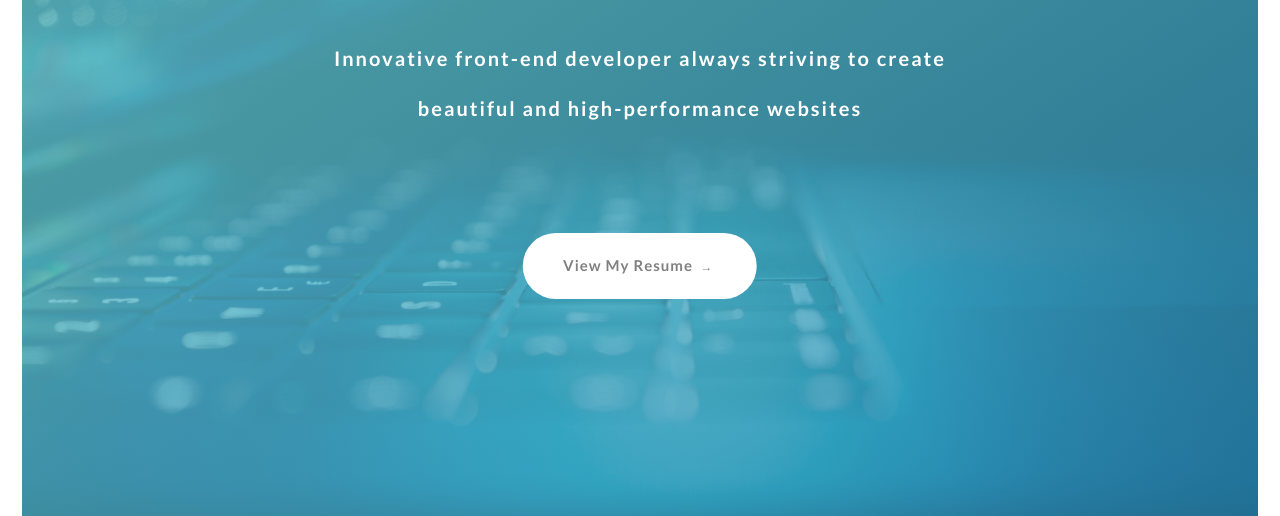
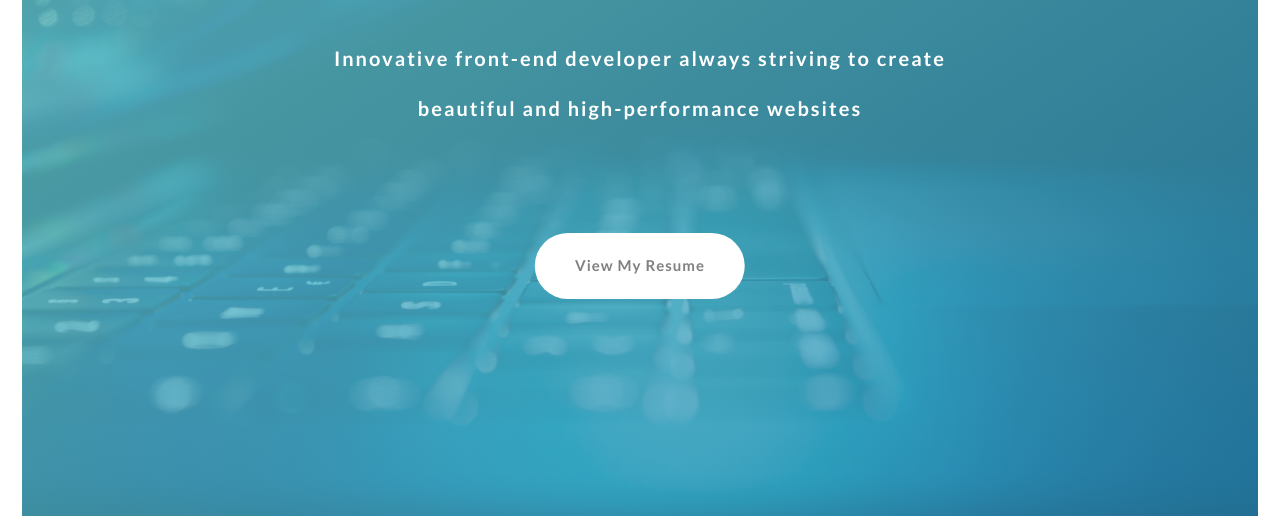
Before and after one commit to TrellixVulnTeam/MySite_G19W, a website: page index.html in a window 1280 px wide. Shown: the part 284-800 px from the top of the page. Drawn offline with nearby package versions, Linux system fonts and the light colour scheme.

```diff
--- /dev/null
+++ b/app-ads.txt
@@ -0,0 +1 @@
+google.com, pub-7296629630933757, DIRECT, f08c47fec0942fa0
--- a/index.html
+++ b/index.html
@@ -133,7 +133,7 @@
         </h2>
         <a
           href="https://drive.google.com/file/d/1F-ybqXXGzQcMOofWx5IpywsEeoXWA9Bv/view?usp=sharing"
-          class="btn btn--animate btn--white btn--white--arrow u-medium-padding"
+          class="btn btn--animate btn--white u-medium-padding"
           >View My Resume
           <!-- <span class="btn-arrow">&rarr;</span> -->
         </a>
```
Also changed, not shown: 1 other file.
